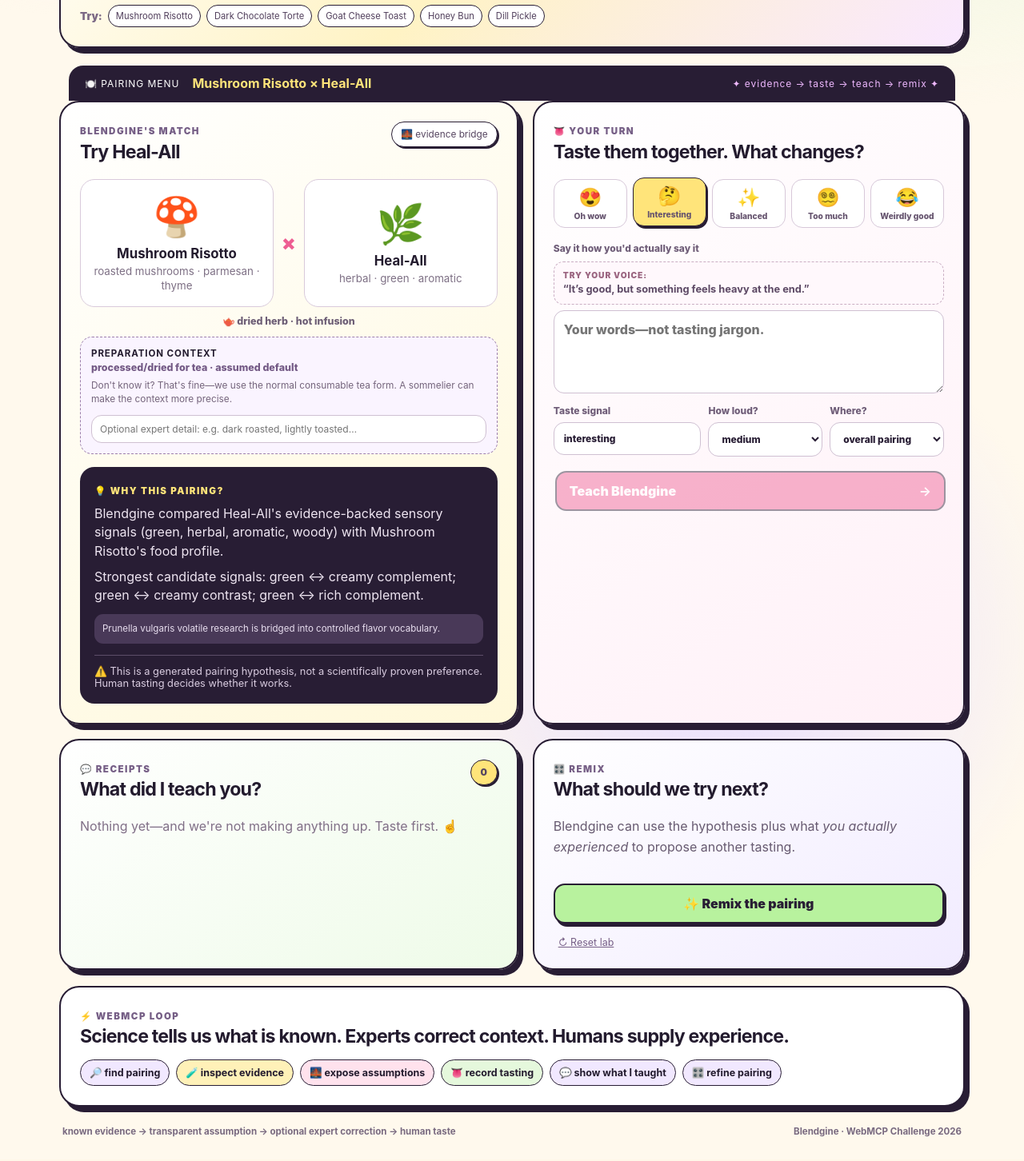
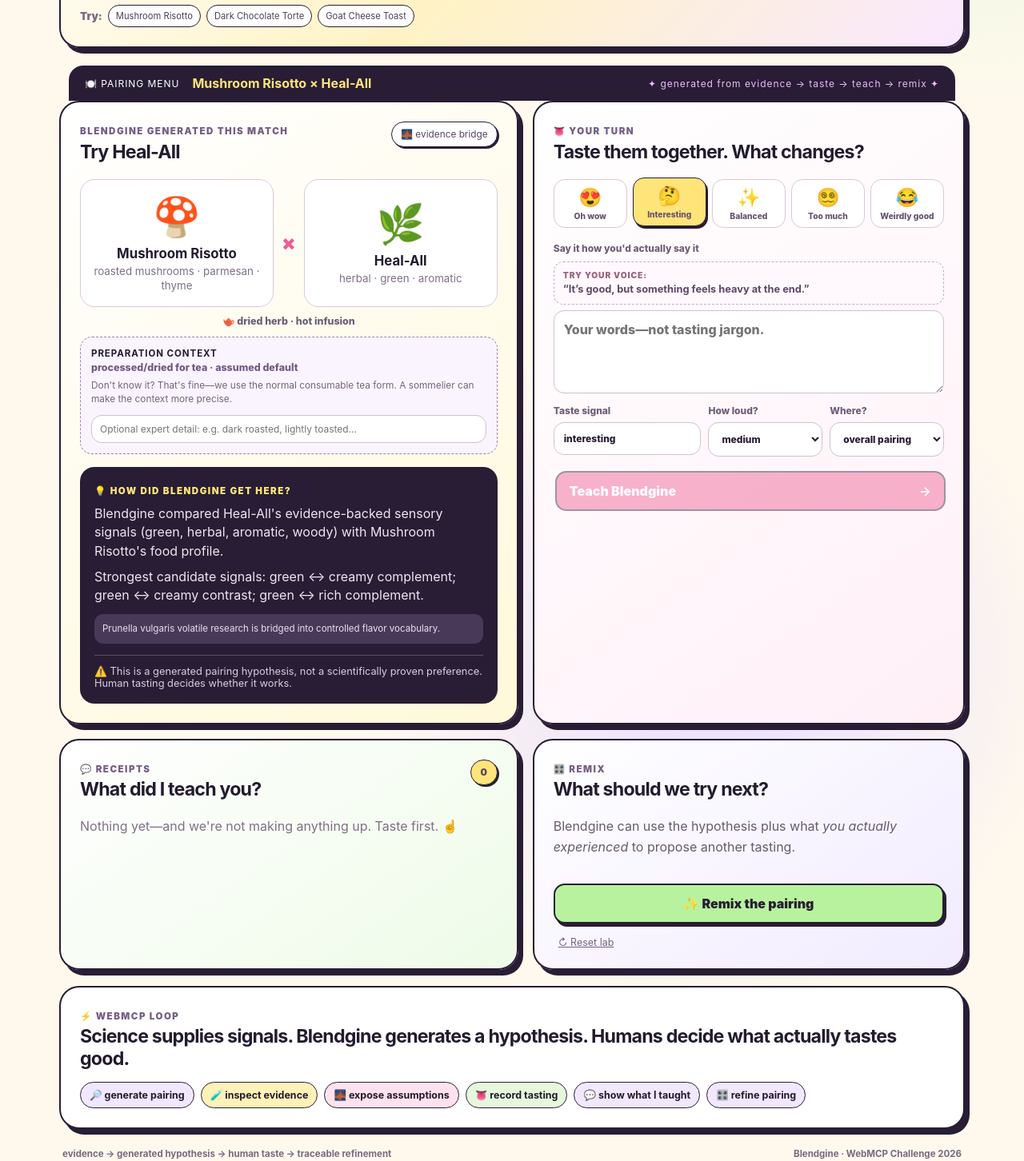
Before and after one commit to quenaF/blendgine-webmcp, a React (Vite) app: page / in a window 1280 px wide. Shown: the part 706-2158 px from the top of the page at 80% size. Built offline with nearby package versions, Linux system fonts and the light colour scheme.

Commit message:
Make Chaos Lab actually chaotic

```diff
--- a/src/App.jsx
+++ b/src/App.jsx
@@ -3,7 +3,8 @@ import { requestPairing, recordSensoryObservation, whatDidHumanTeach, refinePair
 import { registerBlendgineWebMCP } from './webmcp.js';
 
 const reactions=[['😍','delicious','Oh wow'],['🤔','interesting','Interesting'],['✨','balanced','Balanced'],['😵‍💫','overpowering','Too much'],['😂','weirdly good','Weirdly good']];
-const foodExamples=['Mushroom Risotto','Dark Chocolate Torte','Goat Cheese Toast','Honey Bun','Dill Pickle'];
+const menuFoods=['Mushroom Risotto','Dark Chocolate Torte','Goat Cheese Toast'];
+const chaosFoods=['Hot Honey Pizza','Birthday Cake','Fried Chicken & Waffles','Nacho Cheese Chips','Sour Gummy Worms','Honey Bun','Dill Pickle'];
 const teaExamples=['Fig Leaf','Rose Hip · Hibiscus · Sumac','Heal-All','Loblolly Pine Needle · Spruce Tip · Lemon','Maypop Passionflower · Lemon Balm · Chamomile'];
 const tastingVoices=['Girl… this tastes like a Christmas tree 🤣','It’s good, but something feels heavy at the end.','Bright at first, then kind of bitter?','The acidity cuts through the richness really nicely.','Strong resinous aroma with a lingering astringent finish.','IDK 😭 I just don’t like it.'];
 
@@ -12,23 +13,24 @@ export default function App(){
  const [pairing,setPairing]=useState(()=>requestPairing({anchorType:'food',anchor:'Mushroom Risotto',mode:'menu'}));
  const [descriptor,setDescriptor]=useState(pairing.experiment.defaultDescriptor); const [intensity,setIntensity]=useState('medium'); const [phase,setPhase]=useState('overall pairing'); const [humanWords,setHumanWords]=useState('');
  const [promptIndex,setPromptIndex]=useState(0); const [promptFading,setPromptFading]=useState(false); const [tastingFocused,setTastingFocused]=useState(false); const [expertPrep,setExpertPrep]=useState('');
- const [observations,setObservations]=useState([]); const [proposal,setProposal]=useState(null); const [activity,setActivity]=useState([]); const [webmcpReady,setWebmcpReady]=useState(false);
+ const [observations,setObservations]=useState([]); const [proposal,setProposal]=useState(null); const [activity,setActivity]=useState([]); const [webmcpReady,setWebmcpReady]=useState(false); const [error,setError]=useState('');
  useEffect(()=>{setWebmcpReady(registerBlendgineWebMCP(event=>setActivity(c=>[event,...c].slice(0,8))));},[]);
  useEffect(()=>{if(tastingFocused||humanWords.trim())return;let fadeTimer;const interval=setInterval(()=>{setPromptFading(true);fadeTimer=setTimeout(()=>{setPromptIndex(i=>(i+1)%tastingVoices.length);setPromptFading(false);},260);},5000);return()=>{clearInterval(interval);clearTimeout(fadeTimer);};},[tastingFocused,humanWords]);
- function changeAnchorType(next){setAnchorType(next);setAnchor(next==='food'?'Mushroom Risotto':'Fig Leaf');}
- function find(){const p=requestPairing({anchorType,anchor,mode});setPairing(p);setDescriptor(p.experiment.defaultDescriptor);setHumanWords('');setExpertPrep('');setPromptIndex(0);setProposal(null);setActivity(c=>[{name:'pairing_requested',result:p},...c].slice(0,8));}
+ function changeAnchorType(next){setAnchorType(next);setAnchor(next==='food'?(mode==='chaos'?'Hot Honey Pizza':'Mushroom Risotto'):'Fig Leaf');}
+ function changeMode(next){setMode(next);if(anchorType==='food')setAnchor(next==='chaos'?'Hot Honey Pizza':'Mushroom Risotto');}
+ function find(){const p=requestPairing({anchorType,anchor,mode});if(!p.supported){setError(p.reason);return;}setError('');setPairing(p);setDescriptor(p.experiment.defaultDescriptor);setHumanWords('');setExpertPrep('');setPromptIndex(0);setProposal(null);setActivity(c=>[{name:'pairing_generated',result:p},...c].slice(0,8));}
  function submitTaste(){if(!humanWords.trim())return;const o=recordSensoryObservation({descriptor,intensity,phase,humanWords,preparationContext:expertPrep.trim()||pairing.experiment.tea.processing});setObservations(whatDidHumanTeach().observations);setActivity(c=>[{name:'human_tasting',result:o},...c].slice(0,8));}
  function refine(){const n=refinePairing();setProposal(n);setActivity(c=>[{name:'refinement_proposal',result:n},...c].slice(0,8));}
- function reset(){resetObservations();setObservations([]);setProposal(null);setActivity([]);setAnchorType('food');setMode('menu');setAnchor('Mushroom Risotto');setHumanWords('');setExpertPrep('');setPromptIndex(0);setPairing(requestPairing({anchorType:'food',anchor:'Mushroom Risotto',mode:'menu'}));}
- const x=pairing.experiment;const examples=anchorType==='food'?foodExamples:teaExamples;
+ function reset(){resetObservations();setObservations([]);setProposal(null);setActivity([]);setAnchorType('food');setMode('menu');setAnchor('Mushroom Risotto');setHumanWords('');setExpertPrep('');setPromptIndex(0);setError('');setPairing(requestPairing({anchorType:'food',anchor:'Mushroom Risotto',mode:'menu'}));}
+ const x=pairing.experiment;const examples=anchorType==='tea'?teaExamples:(mode==='chaos'?chaosFoods:menuFoods);
  return <main className="shell">
-  <section className="hero"><div className="hero-copy"><div className="eyebrow">✦ BLENDGINE · TEA × FOOD × WEBMCP</div><h1>Bring the tea.<br/>Or bring the food.<br/><em>We'll find its match.</em></h1><p className="lede">Scientific flavor evidence gets us to a hypothesis. Human taste finishes the job—even when the ingredient lives outside a conventional flavor database.</p><div className="hero-stickers"><span>🧪 verified</span><b>+</b><span>🌉 bridged</span><b>+</b><span>👅 human taste</span></div></div><div className={`status ${webmcpReady?'ready':''}`}><i/>{webmcpReady?'Agent connected':'WebMCP needs a supported browser'}</div></section>
-  <section className="pair-finder card"><div className="finder-top"><div><span className="mini">START WITH WHAT YOU HAVE</span><h2>What are we pairing today?</h2></div><div className="mode-pills"><button className={mode==='menu'?'active':''} onClick={()=>setMode('menu')}>🍽️ Pairing Menu</button><button className={mode==='chaos'?'active chaos':''} onClick={()=>setMode('chaos')}>🤪 Chaos Lab</button></div></div><div className="anchor-tabs"><button className={anchorType==='food'?'active':''} onClick={()=>changeAnchorType('food')}>🍽️ I have a food</button><button className={anchorType==='tea'?'active':''} onClick={()=>changeAnchorType('tea')}>🍵 I have a tea</button></div><div className="finder-row"><div className="finder-input"><span>{anchorType==='food'?'🍽️':'🍵'}</span><input value={anchor} onChange={e=>setAnchor(e.target.value)} placeholder={anchorType==='food'?'Type a dish or snack…':'Type a tea or its ingredients…'}/></div><button className="find-button" onClick={find}>Find my pairing →</button></div><div className="quick-picks"><small>Try:</small>{examples.map(v=><button key={v} onClick={()=>setAnchor(v)}>{v}</button>)}</div></section>
-  <section className="experiment-banner"><span>{x.modeEmoji} {x.modeLabel.toUpperCase()}</span><strong>{x.food.name} × {x.tea.name}</strong><span className="spark">✦ evidence → taste → teach → remix ✦</span></section>
-  <section className="grid"><article className="card formula-card"><div className="card-head"><div><span className="mini">BLENDGINE'S MATCH</span><h2>{anchorType==='food'?`Try ${x.tea.name}`:`Try it with ${x.food.name}`}</h2></div><span className="pill">{x.evidence.level==='bridged'?'🌉 evidence bridge':'🧪 verified'}</span></div><div className="pair-stage"><div className="pair-item"><span>{x.food.emoji}</span><strong>{x.food.name}</strong><small>{x.food.detail}</small></div><div className="pair-x">×</div><div className="pair-item"><span>{x.tea.emoji}</span><strong>{x.tea.name}</strong><small>{x.tea.detail}</small></div></div><div className="prep">🫖 {x.tea.preparation}</div><div className="assumption"><strong>Preparation context</strong><span>{x.tea.processing.state} · {x.tea.processing.source.replaceAll('_',' ')}</span><p>Don't know it? That's fine—we use the normal consumable tea form. A sommelier can make the context more precise.</p><input value={expertPrep} onChange={e=>setExpertPrep(e.target.value)} placeholder="Optional expert detail: e.g. dark roasted, lightly toasted…"/></div><div className="science-box"><span className="mini">💡 WHY THIS PAIRING?</span>{x.hypothesis.basis.map(r=><p key={r}>{r}</p>)}<div className="evidence-note">{x.evidence.note}</div><div className="boundary">⚠️ {x.hypothesis.boundary}</div></div></article>
-  <article className="card taste-card"><div className="card-head"><div><span className="mini">👅 YOUR TURN</span><h2>{mode==='menu'?'Taste them together. What changes?':'Now do the ridiculous experiment. 😂'}</h2></div></div><div className="reaction-row">{reactions.map(([e,v,l])=><button key={v} className={descriptor===v?'selected':''} onClick={()=>setDescriptor(v)}><span>{e}</span>{l}</button>)}</div><label>Say it how you'd actually say it<div className={`voice-example ${promptFading?'fading':''}`} aria-live="polite"><span>Try your voice:</span> “{tastingVoices[promptIndex]}”</div><textarea value={humanWords} onFocus={()=>setTastingFocused(true)} onBlur={()=>setTastingFocused(false)} onChange={e=>setHumanWords(e.target.value)} placeholder="Your words—not tasting jargon."/></label><div className="triple"><label>Taste signal<input value={descriptor} onChange={e=>setDescriptor(e.target.value)}/></label><label>How loud?<select value={intensity} onChange={e=>setIntensity(e.target.value)}><option>low</option><option>medium</option><option>high</option></select></label><label>Where?<select value={phase} onChange={e=>setPhase(e.target.value)}><option>first bite + sip</option><option>middle</option><option>finish</option><option>overall pairing</option></select></label></div><button className="primary" onClick={submitTaste} disabled={!humanWords.trim()}><span>Teach Blendgine</span><b>→</b></button></article></section>
+  <section className="hero"><div className="hero-copy"><div className="eyebrow">✦ BLENDGINE · TEA × FOOD × WEBMCP</div><h1>Bring the tea.<br/>Or bring the food.<br/><em>We'll find its match.</em></h1><p className="lede">Scientific flavor evidence gets us to a hypothesis. Human taste finishes the job—even when the ingredient lives outside a conventional flavor database.</p><div className="hero-stickers"><span>🧪 evidence</span><b>→</b><span>🧠 generated match</span><b>→</b><span>👅 human taste</span></div></div><div className={`status ${webmcpReady?'ready':''}`}><i/>{webmcpReady?'Agent connected':'WebMCP needs a supported browser'}</div></section>
+  <section className="pair-finder card"><div className="finder-top"><div><span className="mini">START WITH WHAT YOU HAVE</span><h2>What are we pairing today?</h2></div><div className="mode-pills"><button className={mode==='menu'?'active':''} onClick={()=>changeMode('menu')}>🍽️ Pairing Menu</button><button className={mode==='chaos'?'active chaos':''} onClick={()=>changeMode('chaos')}>🤪 Chaos Lab</button></div></div><div className="anchor-tabs"><button className={anchorType==='food'?'active':''} onClick={()=>changeAnchorType('food')}>🍽️ I have a food</button><button className={anchorType==='tea'?'active':''} onClick={()=>changeAnchorType('tea')}>🍵 I have a tea</button></div><div className="finder-row"><div className="finder-input"><span>{anchorType==='food'?'🍽️':'🍵'}</span><input value={anchor} onChange={e=>setAnchor(e.target.value)} placeholder={anchorType==='food'?'Type a dish or snack…':'Type a tea or its ingredients…'}/></div><button className="find-button" onClick={find}>{mode==='chaos'?'Unleash the chaos →':'Find my pairing →'}</button></div>{error&&<div className="boundary">⚠️ {error}</div>}<div className="quick-picks"><small>{mode==='chaos'&&anchorType==='food'?'Choose your chaos:':'Try:'}</small>{examples.map(v=><button key={v} onClick={()=>setAnchor(v)}>{v}</button>)}</div></section>
+  <section className="experiment-banner"><span>{x.modeEmoji} {x.modeLabel.toUpperCase()}</span><strong>{x.food.name} × {x.tea.name}</strong><span className="spark">✦ generated from evidence → taste → teach → remix ✦</span></section>
+  <section className="grid"><article className="card formula-card"><div className="card-head"><div><span className="mini">BLENDGINE GENERATED THIS MATCH</span><h2>{anchorType==='food'?`Try ${x.tea.name}`:`Try it with ${x.food.name}`}</h2></div><span className="pill">{x.evidence.level==='bridged'?'🌉 evidence bridge':'🧪 verified'}</span></div><div className="pair-stage"><div className="pair-item"><span>{x.food.emoji}</span><strong>{x.food.name}</strong><small>{x.food.detail}</small></div><div className="pair-x">×</div><div className="pair-item"><span>{x.tea.emoji}</span><strong>{x.tea.name}</strong><small>{x.tea.detail}</small></div></div><div className="prep">🫖 {x.tea.preparation}</div><div className="assumption"><strong>Preparation context</strong><span>{x.tea.processing.state} · {x.tea.processing.source.replaceAll('_',' ')}</span><p>Don't know it? That's fine—we use the normal consumable tea form. A sommelier can make the context more precise.</p><input value={expertPrep} onChange={e=>setExpertPrep(e.target.value)} placeholder="Optional expert detail: e.g. dark roasted, lightly toasted…"/></div><div className="science-box"><span className="mini">💡 HOW DID BLENDGINE GET HERE?</span>{x.hypothesis.basis.map(r=><p key={r}>{r}</p>)}<div className="evidence-note">{x.evidence.note}</div><div className="boundary">⚠️ {x.hypothesis.boundary}</div></div></article>
+  <article className="card taste-card"><div className="card-head"><div><span className="mini">👅 YOUR TURN</span><h2>{mode==='menu'?'Taste them together. What changes?':'You asked for chaos. Now taste the consequences. 😂'}</h2></div></div><div className="reaction-row">{reactions.map(([e,v,l])=><button key={v} className={descriptor===v?'selected':''} onClick={()=>setDescriptor(v)}><span>{e}</span>{l}</button>)}</div><label>Say it how you'd actually say it<div className={`voice-example ${promptFading?'fading':''}`} aria-live="polite"><span>Try your voice:</span> “{tastingVoices[promptIndex]}”</div><textarea value={humanWords} onFocus={()=>setTastingFocused(true)} onBlur={()=>setTastingFocused(false)} onChange={e=>setHumanWords(e.target.value)} placeholder="Your words—not tasting jargon."/></label><div className="triple"><label>Taste signal<input value={descriptor} onChange={e=>setDescriptor(e.target.value)}/></label><label>How loud?<select value={intensity} onChange={e=>setIntensity(e.target.value)}><option>low</option><option>medium</option><option>high</option></select></label><label>Where?<select value={phase} onChange={e=>setPhase(e.target.value)}><option>first bite + sip</option><option>middle</option><option>finish</option><option>overall pairing</option></select></label></div><button className="primary" onClick={submitTaste} disabled={!humanWords.trim()}><span>Teach Blendgine</span><b>→</b></button></article></section>
   <section className="grid lower"><article className="card learned-card"><div className="card-head"><div><span className="mini">💬 RECEIPTS</span><h2>What did I teach you?</h2></div><span className="count">{observations.length}</span></div>{observations.length===0?<p className="empty">Nothing yet—and we're not making anything up. Taste first. ☝️</p>:observations.slice().reverse().map(o=><div className="observation" key={o.id}><div className="quote-mark">“</div><p>{o.humanWords}</p><div>{o.tea} × {o.food}</div><small>{o.descriptor} · {o.intensity} · {o.phase} · 🧍 human observation</small></div>)}</article><article className="card next-card"><div className="card-head"><div><span className="mini">🎛️ REMIX</span><h2>What should we try next?</h2></div></div><p>Blendgine can use the hypothesis plus what <em>you actually experienced</em> to propose another tasting.</p><button className="secondary" onClick={refine}>✨ Remix the pairing</button>{proposal&&<div className="proposal"><strong>{proposal.proposal}</strong><p>{proposal.reason}</p><span>{proposal.status.replaceAll('_',' ')}</span></div>}<button className="ghost" onClick={reset}>↻ Reset lab</button></article></section>
-  <section className="activity-wrap"><div className="activity-title"><span className="mini">⚡ WEBMCP LOOP</span><h2>Science tells us what is known. Experts correct context. Humans supply experience.</h2></div><div className="tool-row">{['🔎 find pairing','🧪 inspect evidence','🌉 expose assumptions','👅 record tasting','💬 show what I taught','🎛️ refine pairing'].map(t=><span key={t}>{t}</span>)}</div>{activity.length>0&&<div className="activity-log">● Latest move: {activity[0].name.replaceAll('_',' ')}</div>}</section>
-  <footer><span>known evidence → transparent assumption → optional expert correction → human taste</span><span>Blendgine · WebMCP Challenge 2026</span></footer>
+  <section className="activity-wrap"><div className="activity-title"><span className="mini">⚡ WEBMCP LOOP</span><h2>Science supplies signals. Blendgine generates a hypothesis. Humans decide what actually tastes good.</h2></div><div className="tool-row">{['🔎 generate pairing','🧪 inspect evidence','🌉 expose assumptions','👅 record tasting','💬 show what I taught','🎛️ refine pairing'].map(t=><span key={t}>{t}</span>)}</div>{activity.length>0&&<div className="activity-log">● Latest move: {activity[0].name.replaceAll('_',' ')}</div>}</section>
+  <footer><span>evidence → generated hypothesis → human taste → traceable refinement</span><span>Blendgine · WebMCP Challenge 2026</span></footer>
  </main>;
 }
```
